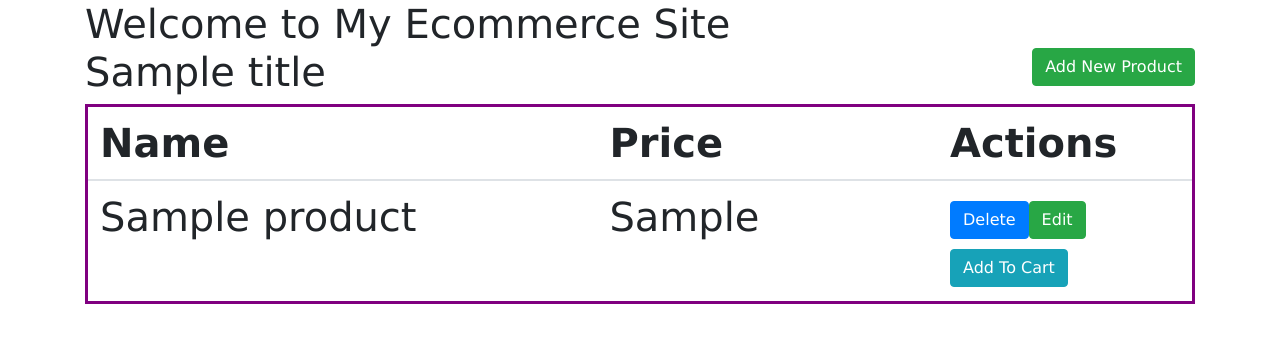
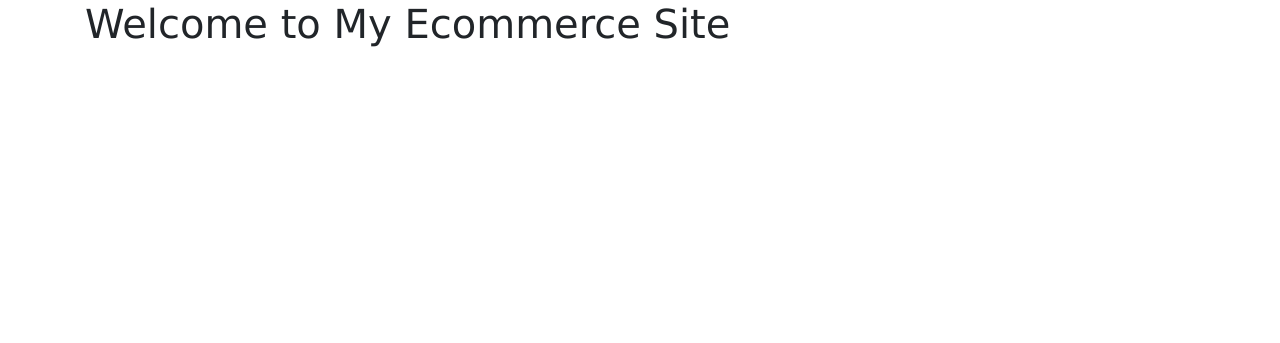
Before and after one commit to usama-murtaza0/web_terminal, a Node server app: template web-terminal/views/index.pug in a window 1280 px wide. Shown: the part 118-461 px from the top of the page. Run offline with Node 20, Linux system fonts and the light colour scheme; tables that the repository leaves empty hold one stand-in row (values such as "Sample post"); the template is opened without the code that fills it: values that come from a table or form of the project are taken from there, most other values are stand-ins (such as "Sample title", 1, 10 or a date in 2020); some libraries are stand-ins or nearby versions.

Commit message:
Update index.pug

```diff
--- a/web-terminal/views/index.pug
+++ b/web-terminal/views/index.pug
@@ -2,23 +2,3 @@ extends layout
 
 block content
  h1 Welcome to My Ecommerce Site
-    .row
-        .col-sm-8
-            h1=title
-        .col-sm-4
-            a(href="/products/add", class="btn btn-success float-right") Add New Product
-    table.table
-        thead
-            tr
-                th Name
-                th Price
-                th Actions
-        tbody
-            each product in products
-                tr
-                    td=product.name
-                    td=product.price
-                    td
-                        a(href="/products/delete/"+product._id, class="btn btn-primary") Delete
-                        a(href="/products/edit/"+product._id, class="btn btn-success") Edit
-                        a(href="/products/cart/"+product._id, class="btn btn-info") Add To Cart
```
